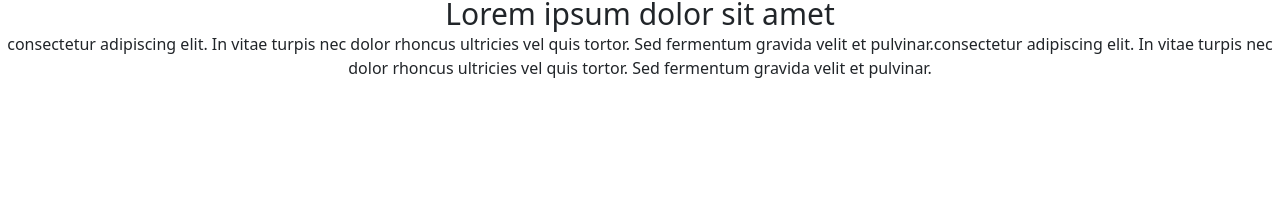
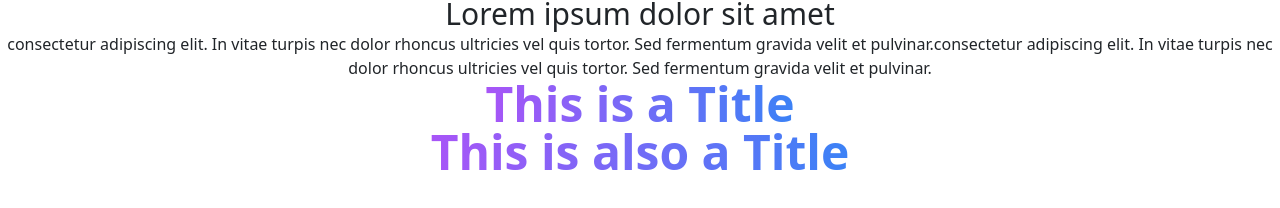
Before and after one commit to paigem1972/tailwind-tinker, a plain HTML site: page index.html in a window 1280 px wide. Shown: the part 124-332 px from the top of the page. Drawn offline with nearby package versions, Linux system fonts and the light colour scheme.

Commit message:
add bg clip function to text

```diff
--- a/index.html
+++ b/index.html
@@ -21,6 +21,19 @@
   <div class="home">
     <h1 class="text-3xl">Lorem ipsum dolor sit amet</h1>
       <p class="text-1xl">consectetur adipiscing elit. In vitae turpis nec dolor rhoncus ultricies vel quis tortor. Sed fermentum gravida velit et pulvinar.consectetur adipiscing elit. In vitae turpis nec dolor rhoncus ultricies vel quis tortor. Sed fermentum gravida velit et pulvinar.</p>
+  </div>
+
+  <div class="text-5xl font-bold">
+    <span class="bg-clip-text text-transparent bg-gradient-to-l from-blue-500 to-purple-500 hover:from-pink-500 hover:to-orange-500">
+    This is a Title
+    </span>
+  </div>
+
+  <div class="text-5xl font-bold">
+    <span class="bg-clip-text text-transparent bg-gradient-to-l from-blue-500 to-purple-500 hover:bg-gradient-to-r">
+    This is also a Title
+    </span>
+  </div>
 
 </center>
 </body>
```
